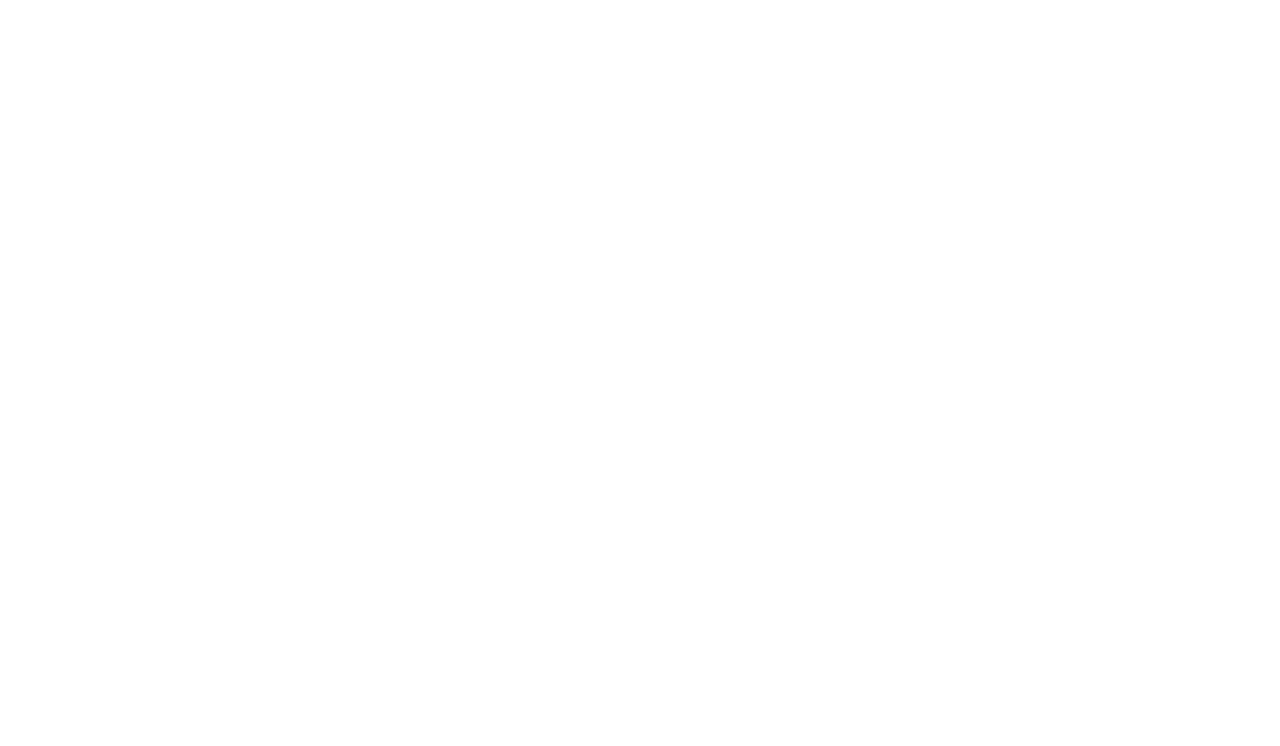
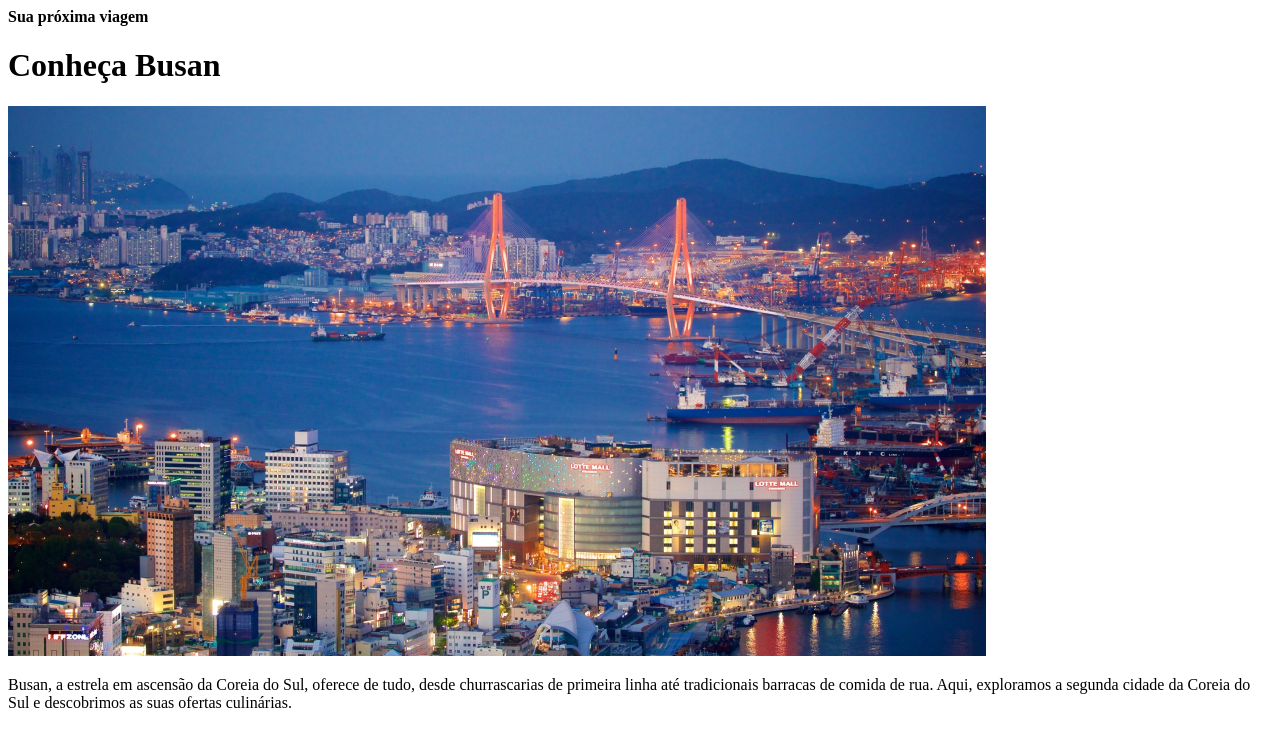
Before and after one commit to Emilly2010/locais-turisticos, a plain HTML site: page index.html in a window 1280 px wide. Drawn offline with Linux system fonts and the light colour scheme.

Commit message:
crição do header no index.html e da div.divider

```diff
--- a/index.html
+++ b/index.html
@@ -6,6 +6,15 @@
     <title>Locais Turísticos</title>
 </head>
 <body>
+    <div id="page">
+        <header>
+            <strong>Sua próxima viagem</strong>
+            <h1>Conheça Busan</h1>
+            <img src="./imagens/Image_01.png" alt="vista panorâmica da cidade de Busan">
+            <p>Busan, a estrela em ascensão da Coreia do Sul, oferece de tudo, desde churrascarias de primeira linha até tradicionais barracas de comida de rua. Aqui, exploramos a segunda cidade da Coreia do Sul e descobrimos as suas ofertas culinárias.</p>
+        </header>
 
+        <div class="divider"></div>
+    </div>
 </body>
 </html>
```
